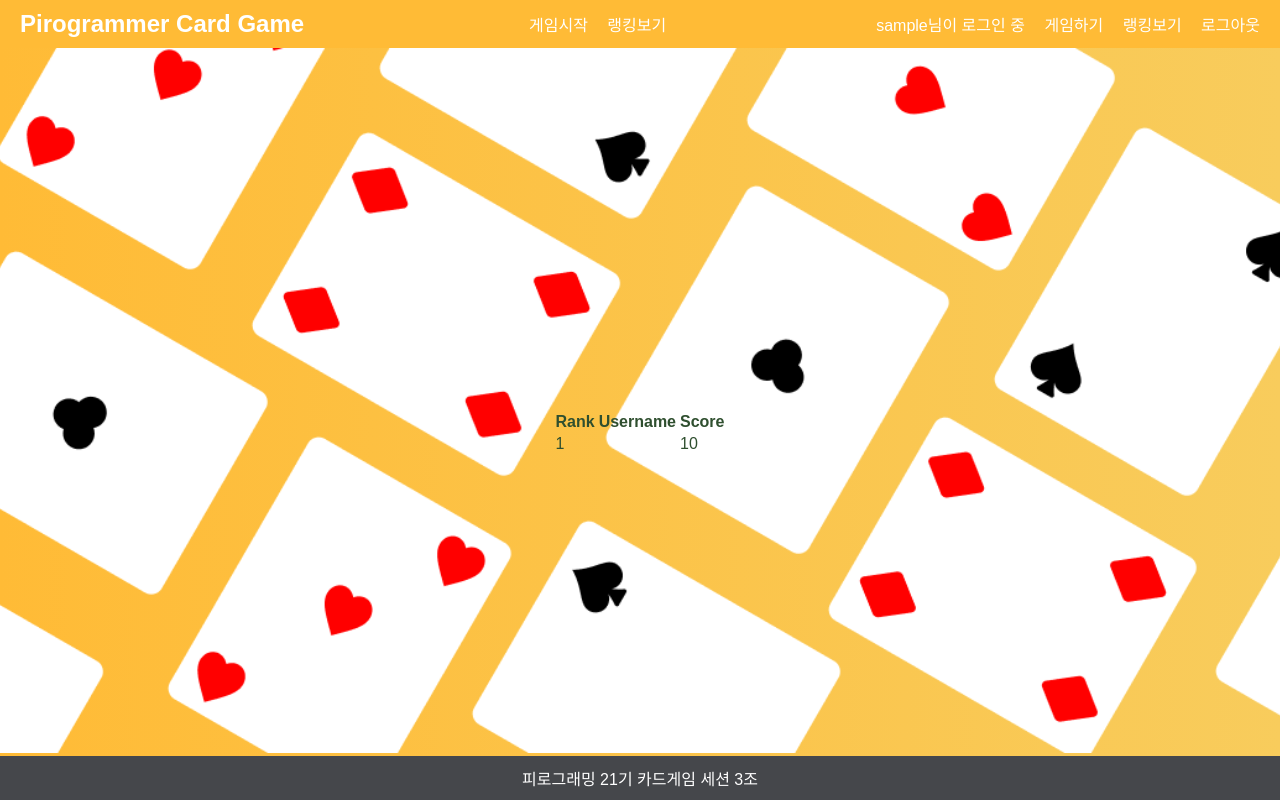
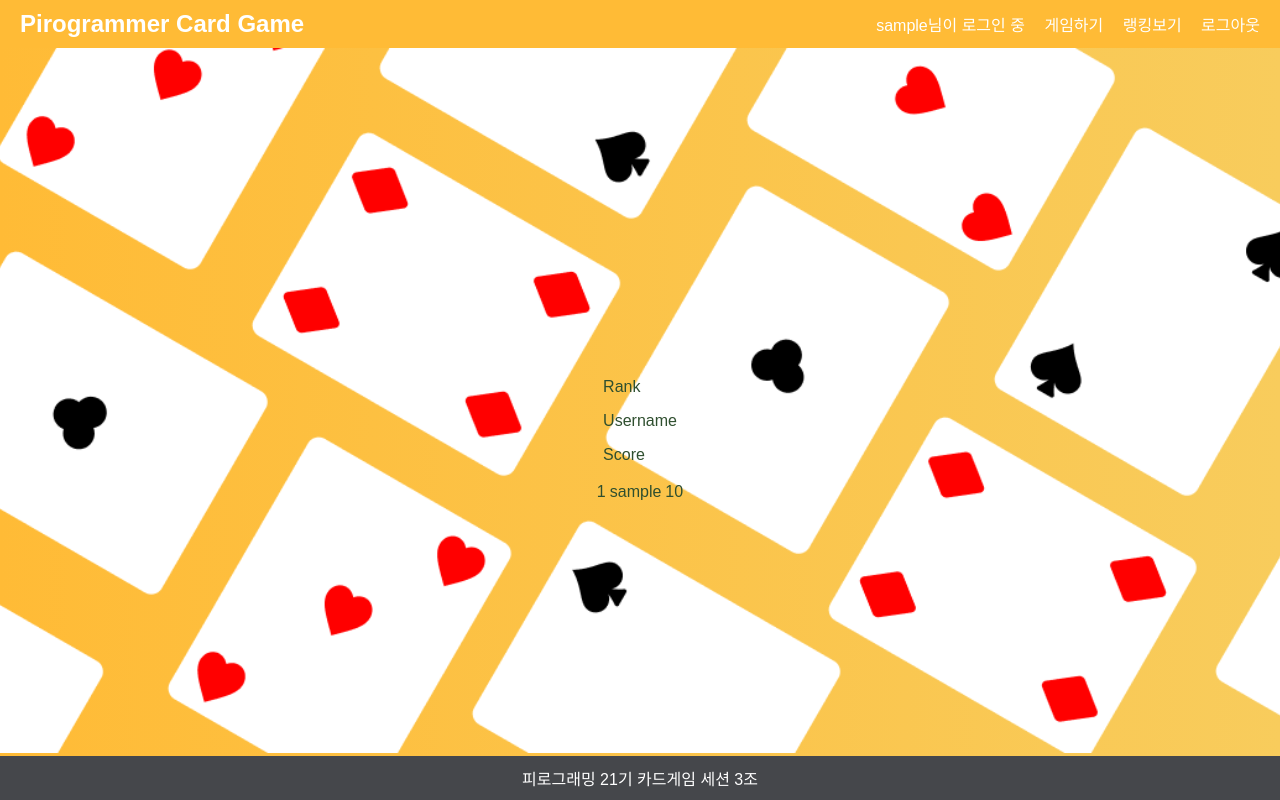
Before and after one commit to Pirogramming-21/Piro21_CardGame_03, a Django app: page /rank/list/ in a window 1280 px wide. Run offline with Django 5.2, Linux system fonts and the light colour scheme; a user stored in the database is signed in; tables that the repository leaves empty hold one stand-in row (values such as "Sample post").

Commit message:
[feat] games/view.py counter_attack 함수 수정 및 rank/urls 구현

```diff
--- a/apps/rank/models.py
+++ b/apps/rank/models.py
@@ -4,5 +4,4 @@
 # Create your models here.
 class Rank(models.Model):
     user = models.ForeignKey(User, on_delete=models.CASCADE)
-    score = models.IntegerField()
-    timestamp = models.DateTimeField(auto_now_add=True)
+    score = models.IntegerField(default=0)
--- /dev/null
+++ b/static/css/rank/ranking.css
@@ -0,0 +1,6 @@
+.ranking {
+    display: flex;
+    width: 100px;
+    background-color: aqua;
+    border: 1px solid black;
+}
--- a/static/css/users/styles.css
+++ b/static/css/users/styles.css
@@ -52,7 +52,8 @@
     margin-top: -100px;
     background-color: rgba(255, 255, 255, 0.95);
     padding: 20px;
-    border-radius: 30%;
+    border-radius: 10%;
+    box-shadow: 5px 5px 20px #909194;
 }
 
 h1 {
--- a/templates/base.html
+++ b/templates/base.html
@@ -18,13 +18,9 @@
             </a>
             {% if user.is_authenticated %}
                 <div class="nav-links">
-                    <a href="{% url 'users:logout' %}">게임시작</a>
-                    <a href="{% url 'rank:ranking' %}">랭킹보기</a>
-                </div>
-                <div class="nav-links">
                     <span>{{ user.nickname }}님이 로그인 중</span>
                     <a href="{% url 'games:attack' %}">게임하기</a>
-                    <a href="/">랭킹보기</a>
+                    <a href="{% url 'rank:ranking' %}">랭킹보기</a>
                     <a href="{% url 'users:logout' %}">로그아웃</a>
                 </div>
             {% else %}
--- a/templates/games/counter_attack.html
+++ b/templates/games/counter_attack.html
@@ -10,7 +10,7 @@
     <h1>반격하기</h1>
     <h2>반격할 수 있는 카드</h2>
     <h2>나를 공격한 상대</h2>
-    {{ game.player1.nickname }}
+    {{ game.player1.username }}
     <form method="post">
         {% csrf_token %}
         <div class="card-container">
@@ -18,7 +18,7 @@
                 <div class="card" onclick="selectCard(this, '{{ num }}')">{{ num }}</div>
             {% endfor %}
         </div>
-        <input type="hidden" name="selected_card" id="selected_card">
+        <input type="hidden" name="player2_card" id="player2_card">
         <button type="submit">CounterAttack!</button>
     </form>
 </div>
@@ -28,7 +28,7 @@
     const cards = document.querySelectorAll('.card');
     cards.forEach(card => card.classList.remove('selected'));
     element.classList.add('selected');
-    document.getElementById('selected_card').value = value;
+    document.getElementById('player2_card').value = value;
 }
 </script>
 {% endblock %}
--- a/templates/rank/list.html
+++ b/templates/rank/list.html
@@ -1,24 +1,29 @@
 {% extends 'base.html' %}
 {% load static %}
 
-
-
-
+{% block title %}Ranking{% endblock %}
+<head>
+    <link rel="stylesheet" href="{% static 'css/users/styles.css' %}">
+    <link rel="preconnect" href="https://fonts.googleapis.com">
+    <link rel="preconnect" href="https://fonts.gstatic.com" crossorigin>
+    <link href="https://fonts.googleapis.com/css2?family=Black+Han+Sans&display=swap" rel="stylesheet">
+    <link rel="stylesheet" type="text/css" href="{% static 'css/rank/ranking.css' %}">
+</head>
 <body>
 {% block content %}
     <table>
-        <thead>
-            <tr>
-                <th>Rank</th>
-                <th>Username</th>
-                <th>Score</th>
-            </tr>
-        </thead>
+        <div class="ranking">
+            <div>
+                <p>Rank</p>
+                <p>Username</p>
+                <p>Score</p>
+            </div>
+        </div>
         <tbody>
             {% for user in users %}
                 <tr>
                     <td>{{ forloop.counter }}</td>
-                    <td>{{ user.username }}</td>
+                    <td>{{ user.user.username }}</td>
                     <td>{{ user.score }}</td>
                 </tr>
             {% endfor %}
```
Also changed, not shown: apps/games/views.py (+30 -4 lines), apps/rank/migrations/0002_remove_rank_timestamp_alter_rank_score.py (added).
